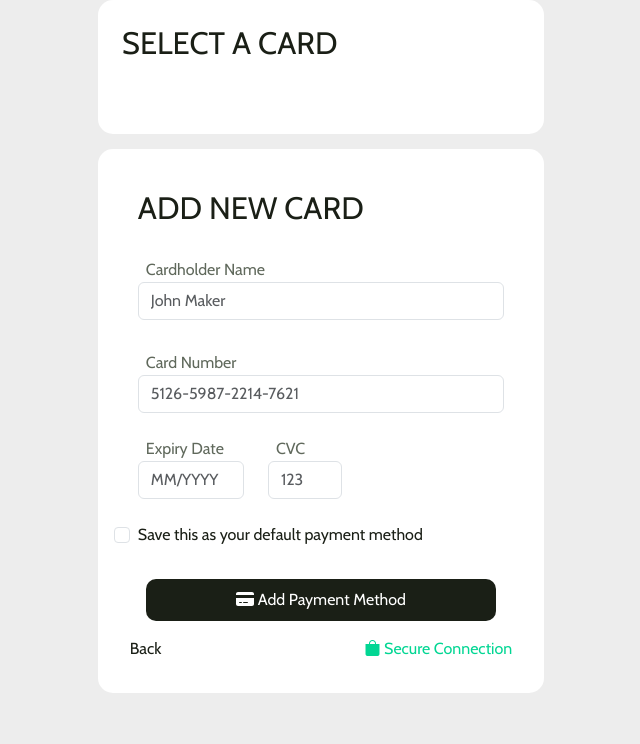
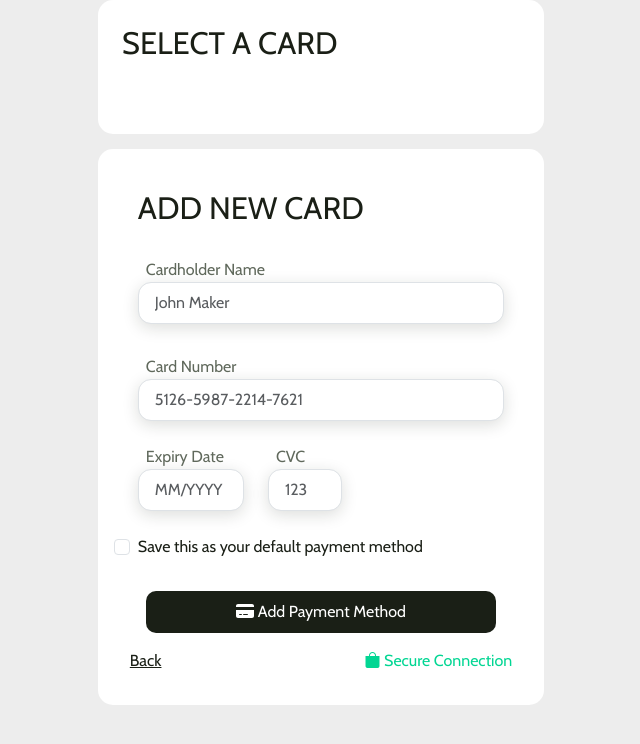
Before and after one commit to MbaliPuso/e-commerce-shop, a React (Create React App) app: page /add-payment in a window 1280 px wide. Shown: the top 744 px of the page, without its empty margins (319-959 px from the left). Built offline with nearby package versions, Linux system fonts and the light colour scheme.

Commit message:
input box styling update

```diff
--- a/src/pages/AddPayment.jsx
+++ b/src/pages/AddPayment.jsx
@@ -78,21 +78,21 @@ const AddPayment = () => {
                     <form className='add-card-form' onSubmit={handleSubmit}>
                         <div className="form-group cardholder">
                             <label htmlFor="name" className='label-name'>Cardholder Name</label>
-                            <input type="text" name='cardHolderName' placeholder='John Maker' value={formData.cardHolderName} onChange={handleChange} className='form-control' required />
+                            <input type="text" name='cardHolderName' placeholder='John Maker' value={formData.cardHolderName} onChange={handleChange} className='form-control input-box' required />
                         </div>
                         <div className="form-group cardnumber">
                             <label htmlFor="number" className='label-name'>Card Number</label>
-                            <input type="number" name='cardNumber' placeholder='5126-5987-2214-7621' value={formData.cardNumber} onChange={handleChange} className='form-control' required />
+                            <input type="number" name='cardNumber' placeholder='5126-5987-2214-7621' value={formData.cardNumber} onChange={handleChange} className='form-control input-box' required />
                         </div>
                         <div className="form-group expiry-cvc">
                             <div className="row">
                                 <div className="col-4">
                                     <label htmlFor="date" className='label-name'>Expiry Date</label>
-                                    <input type="text" name='expiryDate' placeholder='MM/YYYY' value={formData.expiryDate} onChange={handleChange} className='form-control' required />
+                                    <input type="text" name='expiryDate' placeholder='MM/YYYY' value={formData.expiryDate} onChange={handleChange} className='form-control input-box' required />
                                 </div>
                                 <div className="col-3">
                                 <label htmlFor="cvc" className='label-name'>CVC</label>
-                                <input type="number" name='cvc' placeholder='123' value={formData.cvc} onChange={handleChange} className='form-control' required />
+                                <input type="number" name='cvc' placeholder='123' value={formData.cvc} onChange={handleChange} className='form-control input-box' required />
                                 </div>
                             </div>
                         </div>
--- a/src/styles/AddPayment.css
+++ b/src/styles/AddPayment.css
@@ -1,5 +1,5 @@
 .container {
-    width: 60%;
+    width: 80%;
     margin: auto;
 }
 
@@ -9,7 +9,7 @@
     }
 }
 
-.container .select-card {
+.container.select-card {
     background-color: #ffffff;
     border-radius: 15px;
     padding: 8px;
@@ -35,7 +35,7 @@
     padding: 0;
 }
 
-.container .add-card {
+.add-card {
     background-color: #ffffff;
     border-radius: 15px;
     padding: 32px;
@@ -68,6 +68,12 @@
     line-height: 19px;
 }
 
+.input-box {
+    padding: 8px 16px;
+    border-radius: 13px;
+    box-shadow: 0px 4px 16px 0px rgba(26, 31, 22, 0.15);
+}
+
 .default-label-text {
     color: #1A1F16;
     font-weight: 400;
@@ -87,6 +93,7 @@
 
 .checkout-link {
     color: #1A1F16;
+    text-decoration: underline;
 }
 
 .secure-connection {
```
